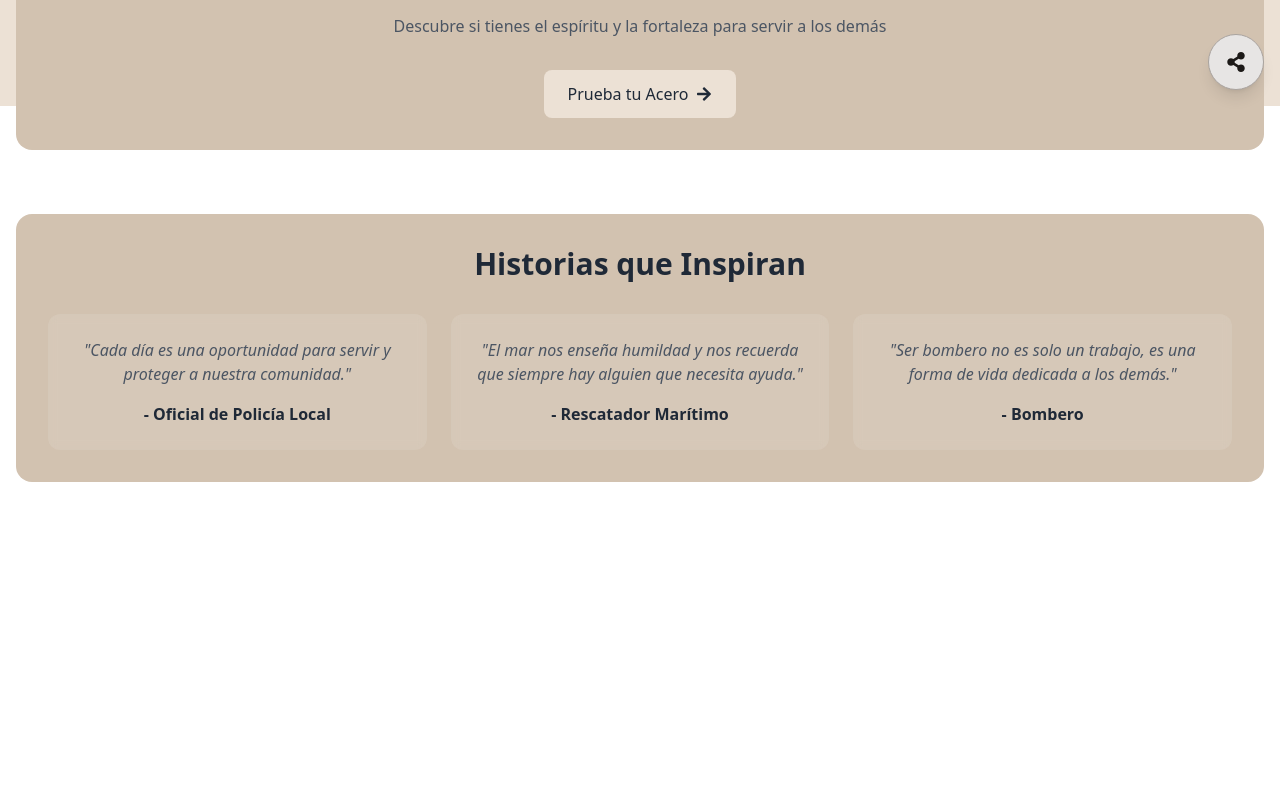
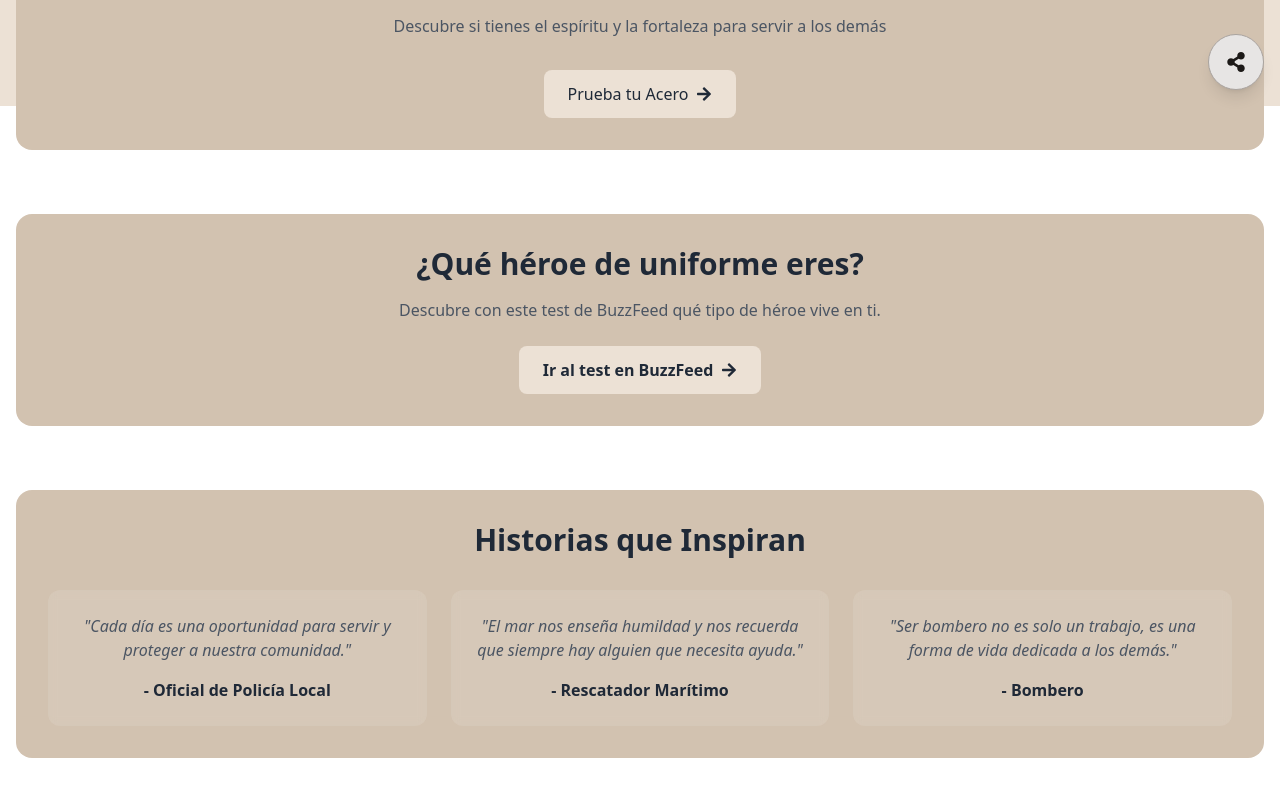
Before and after one commit to sgomez-dev/AlmasDeAcero, a React (Vite) app in the folder almas-de-acero/: page /#/inicio in a window 1280 px wide. Shown: the part 694-1490 px from the top of the page. Before the commit the page ends 1272 px from the top, so only its background shows below. Built offline with nearby package versions, Linux system fonts and the light colour scheme.

Commit message:
Add Buzzfeed test section to Inicio component for user engagement

```diff
--- a/almas-de-acero/src/pages/Inicio.jsx
+++ b/almas-de-acero/src/pages/Inicio.jsx
@@ -102,6 +102,8 @@ const Inicio = () => {
         ))}
       </div>
 
+
+
       {/* Featured Section */}
       <motion.div
         initial={{ opacity: 0 }}
@@ -123,6 +125,30 @@ const Inicio = () => {
             Prueba tu Acero
             <FaArrowRight className="ml-2" />
           </Link>
+        </div>
+      </motion.div>
+
+      {/* Buzzfeed Test Section */}
+      <motion.div
+        initial={{ opacity: 0 }}
+        animate={{ opacity: 1 }}
+        transition={{ delay: 0.6 }}
+        className="bg-[#d2c2b0] backdrop-blur-sm rounded-2xl p-8 mb-16 text-center"
+      >
+        <h2 className="text-3xl font-bold text-gray-800 mb-4">¿Qué héroe de uniforme eres?</h2>
+        <p className="text-gray-600 max-w-2xl mx-auto mb-6">
+          Descubre con este test de BuzzFeed qué tipo de héroe vive en ti.
+        </p>
+        <div className="flex justify-center">
+          <a
+            href="https://www.buzzfeed.com/lazyowl487/aqua-haroe-de-uniforme-vive-en-ti-71d5o2g782?utm_source=dynamic&utm_campaign=bfsharecopy"
+            target="_blank"
+            rel="noopener noreferrer"
+            className="inline-flex items-center px-6 py-3 bg-[#ECE1D5] text-gray-800 rounded-lg hover:bg-[#ECE1D5]/80 transition-colors font-semibold"
+          >
+            Ir al test en BuzzFeed
+            <FaArrowRight className="ml-2" />
+          </a>
         </div>
       </motion.div>
 
```
